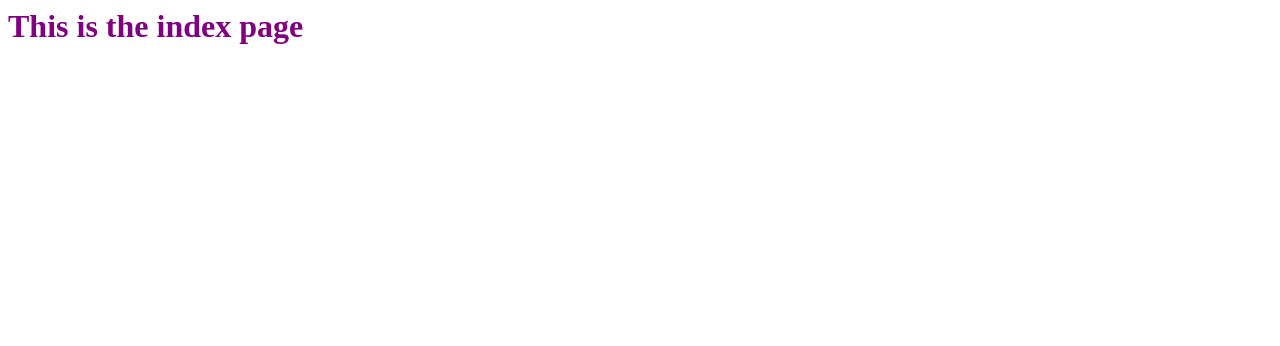
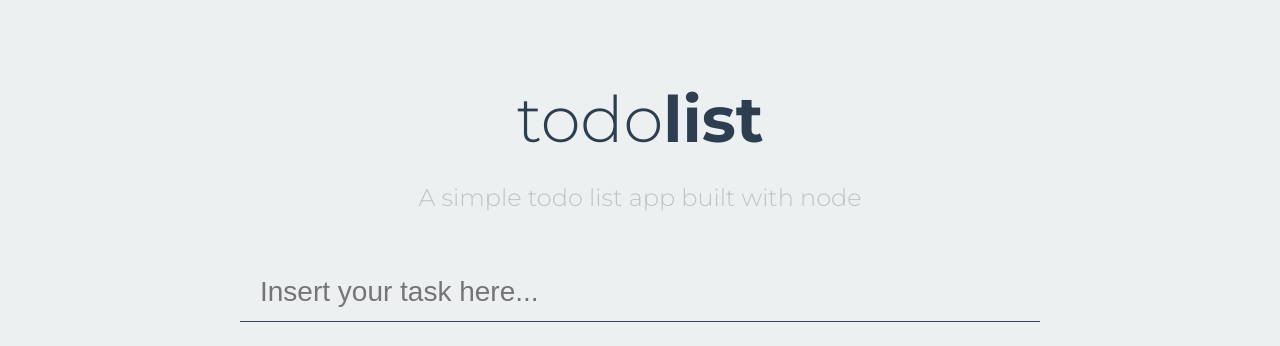
Before and after one commit to nfragiskatos/2.Todo_SPA, a website: page views/index.html in a window 1280 px wide. Drawn offline with nearby package versions, Linux system fonts and the light colour scheme; files that its build step writes are made by us from their sources; files whose address does not match are found by name.

Commit message:
Added jquery, css definitions, and baseic html

```diff
--- a/public/app.css
+++ b/public/app.css
@@ -1,3 +1,81 @@
-h1 {
-    color: purple;
+@import url('https://fonts.googleapis.com/css?family=Montserrat:300,400,700');
+
+body {
+	font-family: 'Montserrat', sans-serif;
+	background: #ecf0f1;
 }
+
+/*****************************HEADER STYLES*****************************/
+header {
+	text-align: center;
+}
+header h1 {
+	font-size: 64px;
+	font-weight: 300;
+	margin: 80px 0 25px;
+	color: #2c3e50;
+}
+header h1 span {
+	font-weight: 700;
+}
+header h2 {
+	color: #bdc3c7;
+	font-weight:300;
+}
+/*****************************FORM STYLES*****************************/
+
+.form {
+	width: 800px;
+	margin: 50px auto 20px;
+}
+
+#todoInput {
+	width: 100%;
+	height: 60px;
+	background: none;
+	border: none;
+	border-bottom: 1px solid #34495e;
+	outline: none;
+	font: 300 28px 'Ubuntu', sans-serif;
+	padding: 20px;
+	color: #34495e;
+}
+
+/*****************************LIST STYLES*****************************/
+.list {
+	width: 800px;
+	margin: 0 auto;
+}
+.task {
+	width: 100%;
+	height: 60px;
+	line-height: 60px;
+	font-size: 20px;
+	padding: 0 20px;
+	color: #34495e;
+	transition: all .3s ease;
+}
+.task:hover {
+	background: rgba(0, 0, 0, .02);
+	cursor: pointer;
+}
+
+.task:hover span{
+	opacity: 1;
+}
+
+.done {
+	text-decoration: line-through;
+	color: #bdc3c7;
+}
+
+li span {
+  float: right;
+  color: #c0392b;
+  transition: all 0.3s;
+  opacity: 0;
+}
+
+li span:hover {
+  color: #e74c3c
+}
--- a/views/index.html
+++ b/views/index.html
@@ -1,10 +1,21 @@
 <head>
     <link rel="stylesheet" href="app.css" type="text/css" />
+    <script src="https://code.jquery.com/jquery-3.3.1.min.js" integrity="sha256-FgpCb/KJQlLNfOu91ta32o/NMZxltwRo8QtmkMRdAu8=" crossorigin="anonymous"></script>
 </head>
 
 <body>
 
-    <h1>This is the index page</h1>
+    <header>
+        <h1>todo<span>list</span></h1>
+        <h2>A simple todo list app built with node</h2>
+    </header>
+
+    <section class="form">
+        <input type="text" id="todoInput" placeholder="Insert your task here..."/>
+    </section>
+
+    <ul class="list">
+    </ul>
 
     <script type="text/javascript" src="app.js"></script>
 </body>
```
